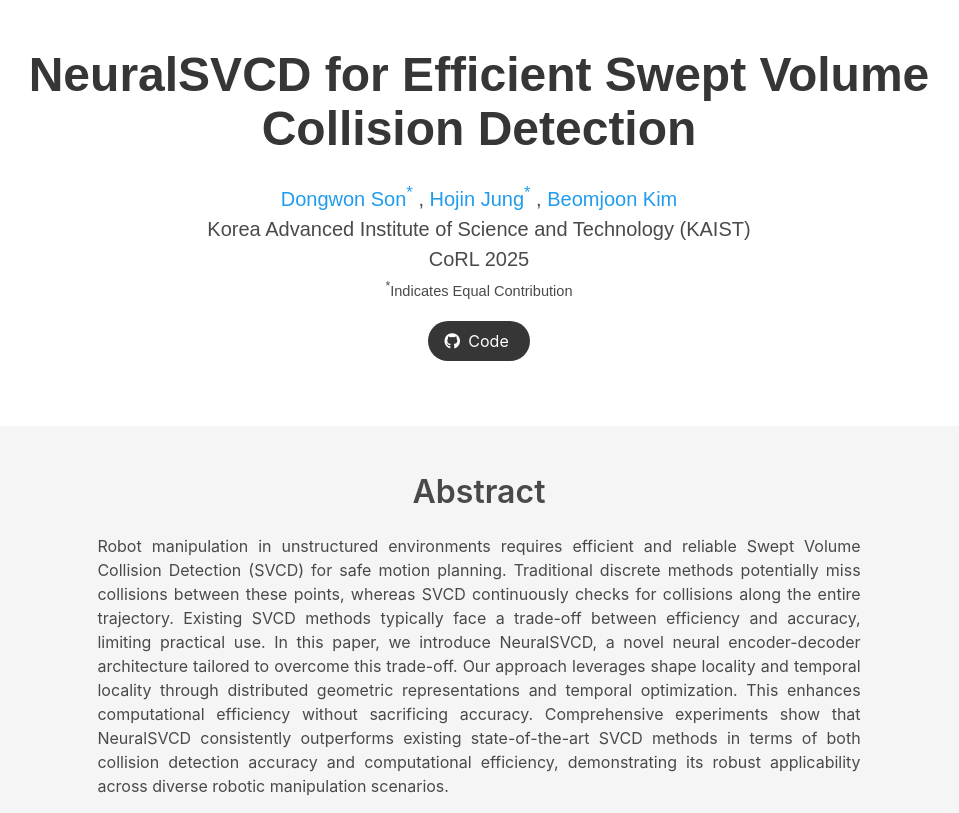
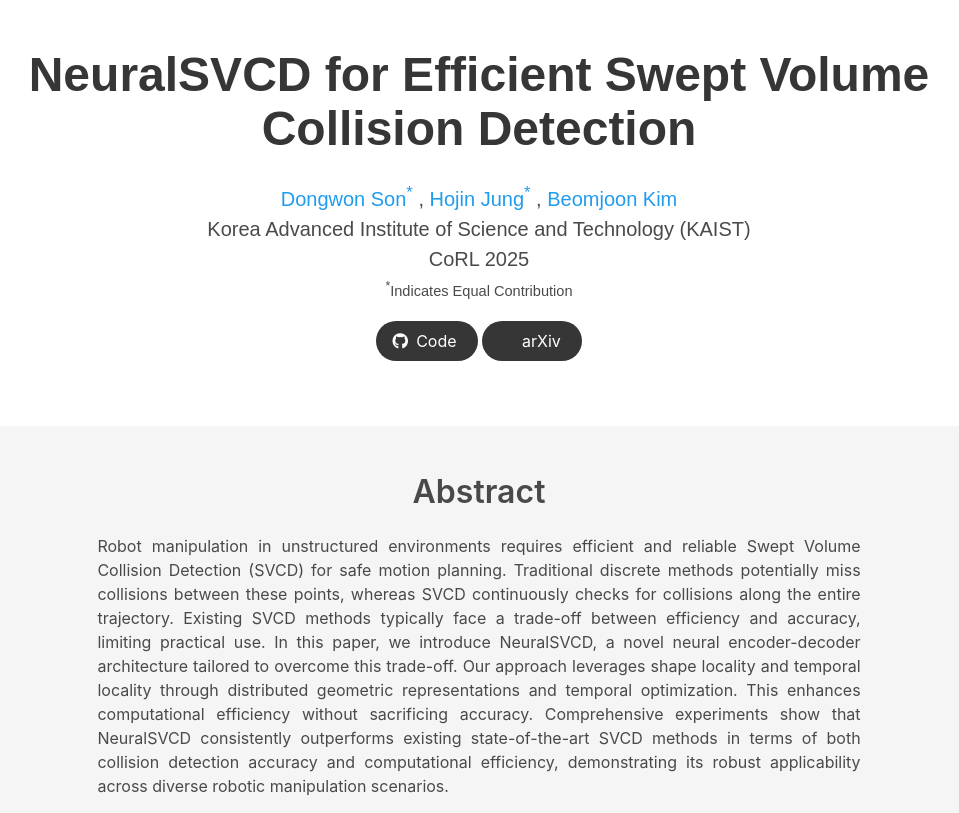
Before and after one commit to neuralsvcd/neuralsvcd.github.io, a website built with Vite: page index.html in a window 1280 px wide. Shown: the top 813 px of the page, without its empty margins (161-1120 px from the left). Built offline with nearby package versions, Linux system fonts and the light colour scheme; some icons are missing; a web font is replaced by a local one.

Commit message:
doc: add paper link

```diff
--- a/index.html
+++ b/index.html
@@ -70,7 +70,11 @@
               </span>
             </div>
             <div class="is-size-5 publication-authors">
-              <span class="author-block">Korea Advanced Institute of Science and Technology (KAIST)<br>CoRL 2025</span>
+              <span class="author-block">
+                Korea Advanced Institute of Science and Technology (KAIST)
+                <br>
+                CoRL 2025
+            </span>
               <span class="eql-cntrb"><small><br><sup>*</sup>Indicates Equal Contribution</small></span>
             </div>
             <div class="column has-text-centered">
@@ -102,15 +106,15 @@
                     <span>Code</span>
                   </a>
                 </span>
-                <!-- <span class="link-block">
-                  <a href="https://arxiv.org/abs/<ARXIV PAPER ID>" target="_blank"
+                <span class="link-block">
+                  <a href="https://arxiv.org/abs/2509.00499" target="_blank"
                     class="external-link button is-normal is-rounded is-dark">
                     <span class="icon">
                       <i class="ai ai-arxiv"></i>
                     </span>
                     <span>arXiv</span>
                   </a>
-                </span> -->
+                </span>
               </div>
             </div>
           </div>
```
